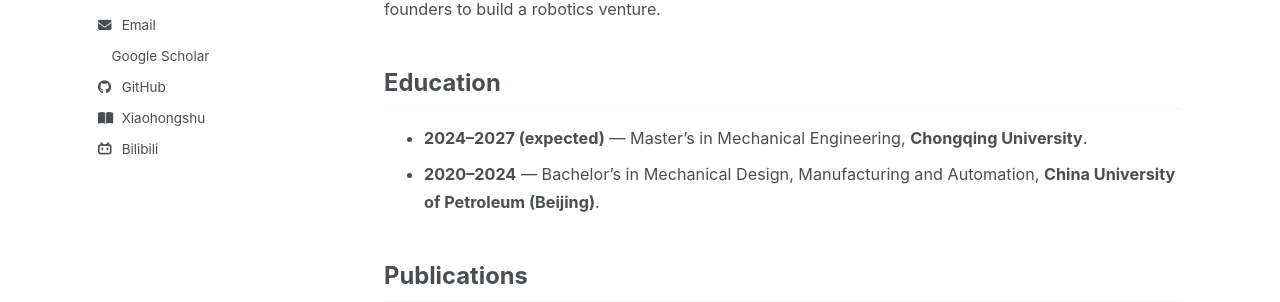
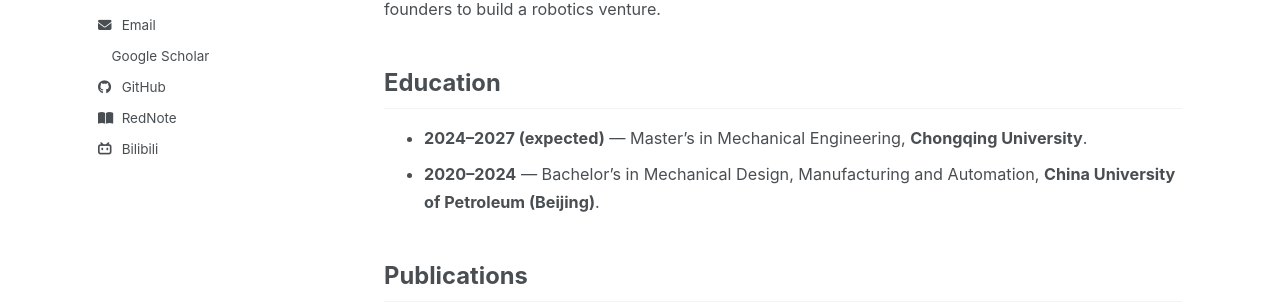
Before and after one commit to Zjj587/zjj587.github.io, a Jekyll site: the page built from index.md, in a window 1280 px wide. Shown: the part 436-738 px from the top of the page. Built offline with Jekyll 4.4.1, drawn with Linux system fonts in a browser that asks for light colours; a style sheet for code colours, icons or effects is not loaded.

Commit message:
Use RedNote label in academic sidebar

```diff
--- a/_includes/author-profile.html
+++ b/_includes/author-profile.html
@@ -97,7 +97,7 @@
 
       <!-- Font Awesome icons / Social media -->
       {% if author.xiaohongshu %}
-        <li><a href="{{ author.xiaohongshu }}"><i class="fas fa-fw fa-book-open icon-pad-right" aria-hidden="true"></i>Xiaohongshu</a></li>
+        <li><a href="{{ author.xiaohongshu }}"><i class="fas fa-fw fa-book-open icon-pad-right" aria-hidden="true"></i>RedNote</a></li>
       {% endif %}
       {% if author.bilibili %}
         <li><a href="{{ author.bilibili }}"><i class="fab fa-fw fa-bilibili icon-pad-right" aria-hidden="true"></i>Bilibili</a></li>
```
